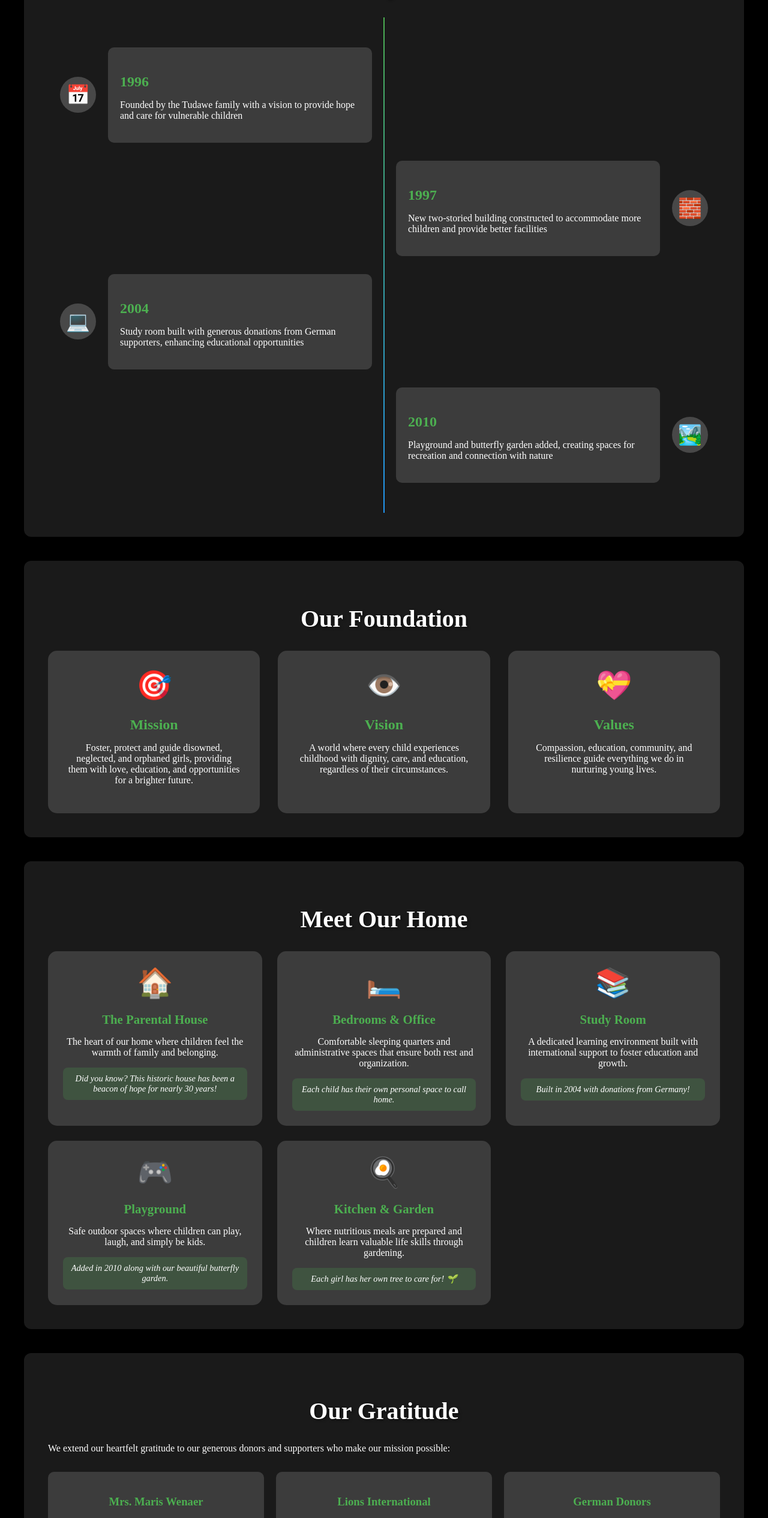
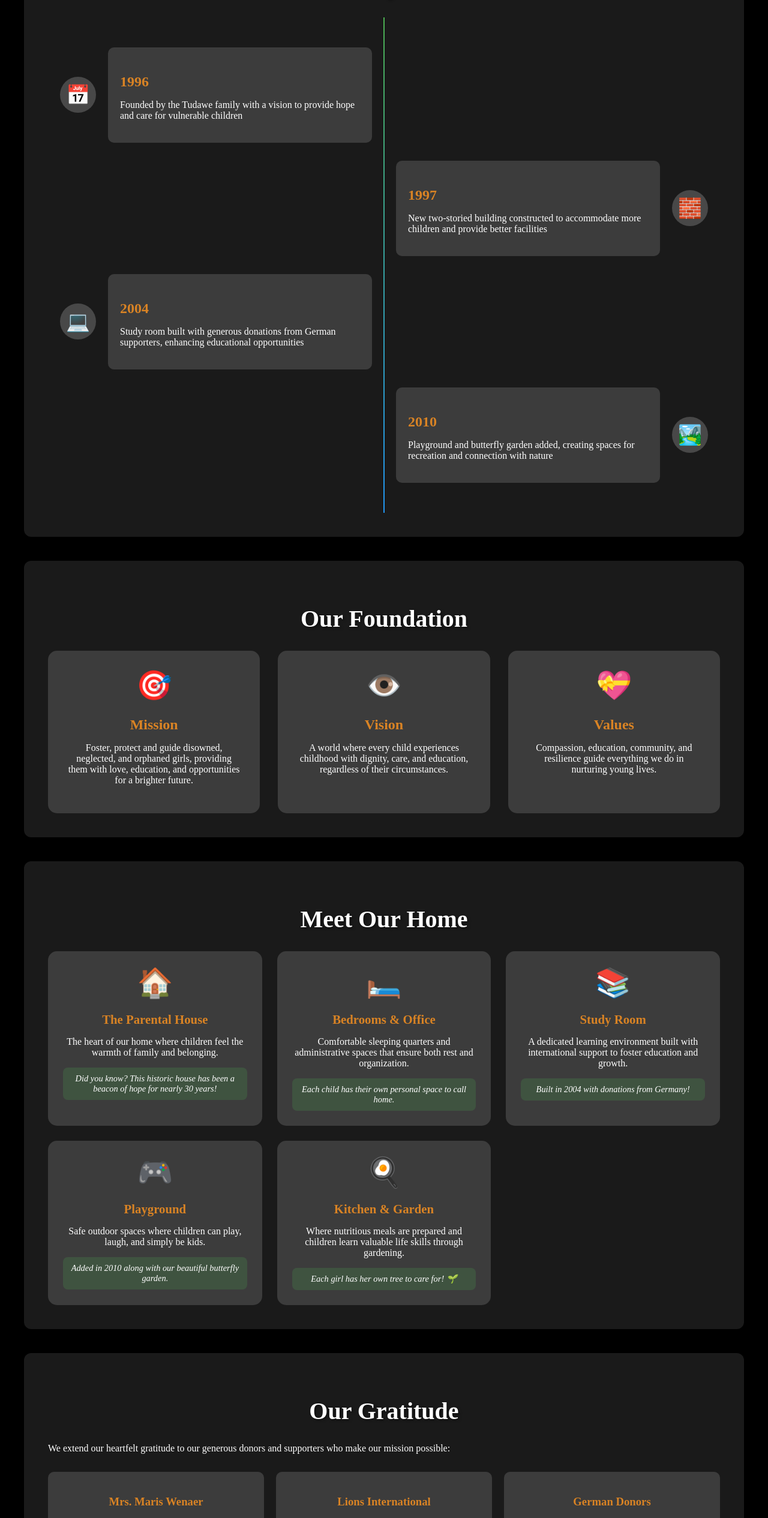
Before and after one commit to Dulan19/Thudawa_Website, a React (Create React App) app: page /Aboutus in a window 1280 px wide. Shown: the part 1333-3864 px from the top of the page at 60% size. Built offline with nearby package versions, Linux system fonts and the light colour scheme.

Commit message:
color  fixed

```diff
--- a/src/pages/Stylings/Aboutus.css
+++ b/src/pages/Stylings/Aboutus.css
@@ -146,7 +146,7 @@
 .timeline-content h3 {
   font-size: 1.5rem;
   margin-bottom: 10px;
-  color: #4caf50;
+  color: rgb(217, 131, 36);
 }
 
 /* Mission, Vision, Values */
@@ -195,7 +195,7 @@
 .mvv-card h3 {
   font-size: 1.5rem;
   margin-bottom: 15px;
-  color: #4caf50;
+  color: rgb(217, 131, 36);
 }
 
 /* Facilities Section */
@@ -244,7 +244,7 @@
 .facility-card h3 {
   font-size: 1.3rem;
   margin-bottom: 15px;
-  color: #4caf50;
+  color: rgb(217, 131, 36);
 }
 
 .facility-fact {
@@ -290,7 +290,7 @@
 }
 
 .donor-card h3 {
-  color: #4caf50;
+  color: rgb(217, 131, 36);
   margin-bottom: 10px;
 }
 
@@ -373,7 +373,7 @@
 }
 
 .testimonial cite {
-  color: #4caf50;
+  color: rgb(217, 131, 36);
   font-weight: bold;
 }
 
```
